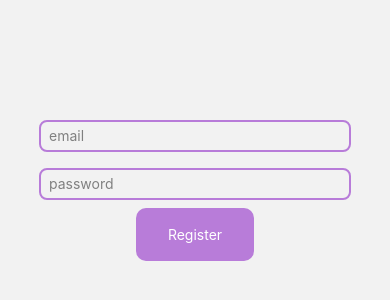
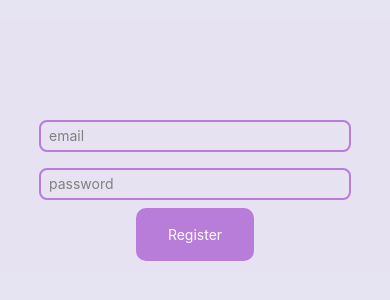
Before and after one commit to djanYaz/Deit.me, a React Native app in the folder app/: screen / in a window 390 px wide. Shown: the part 236-536 px from the top of the page. Built offline with nearby package versions, Linux system fonts and the light colour scheme.

Commit message:
add default background color to screen view

```diff
--- a/app/src/components/ScreenView.tsx
+++ b/app/src/components/ScreenView.tsx
@@ -12,5 +12,6 @@ export default function ScreenView(props: ViewProps) {
 const styles = StyleSheet.create({
   container: {
     flex: 1,
+    backgroundColor: 'rgba(127, 93, 240, 0.1)',
   },
 });
```
